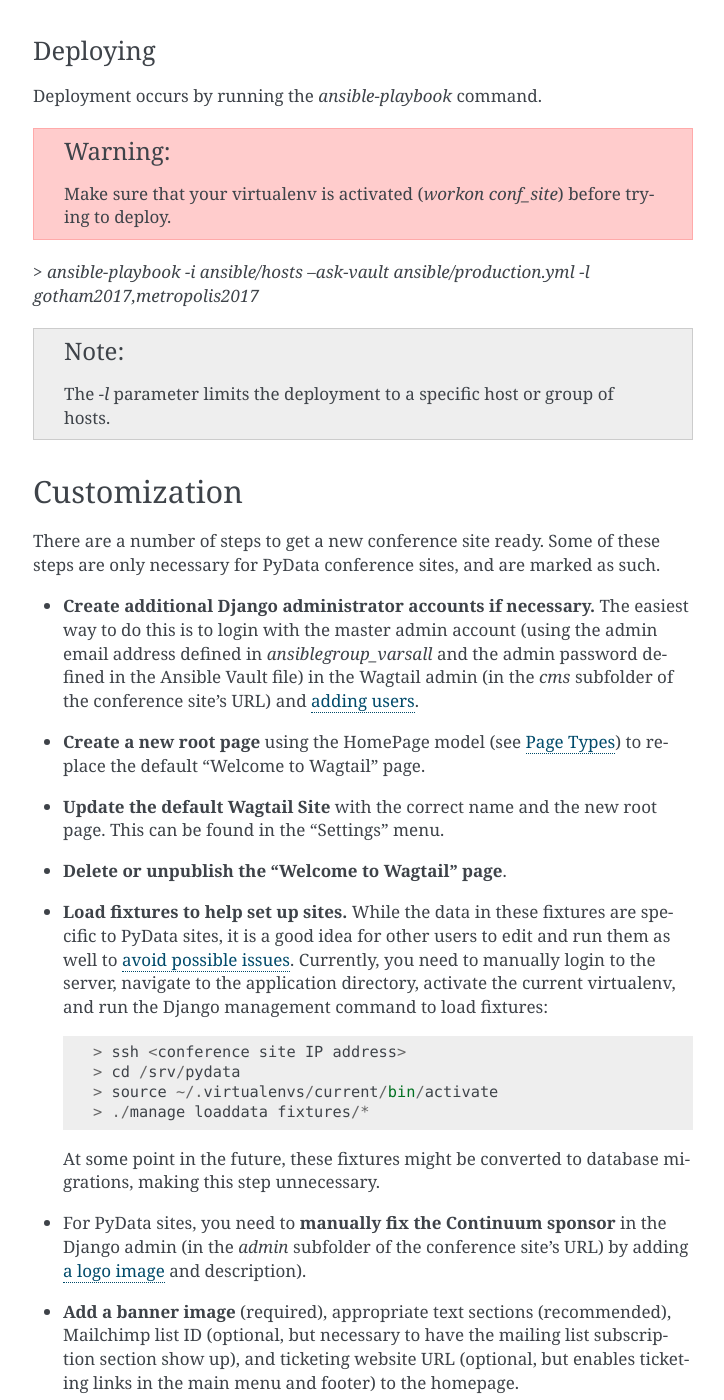
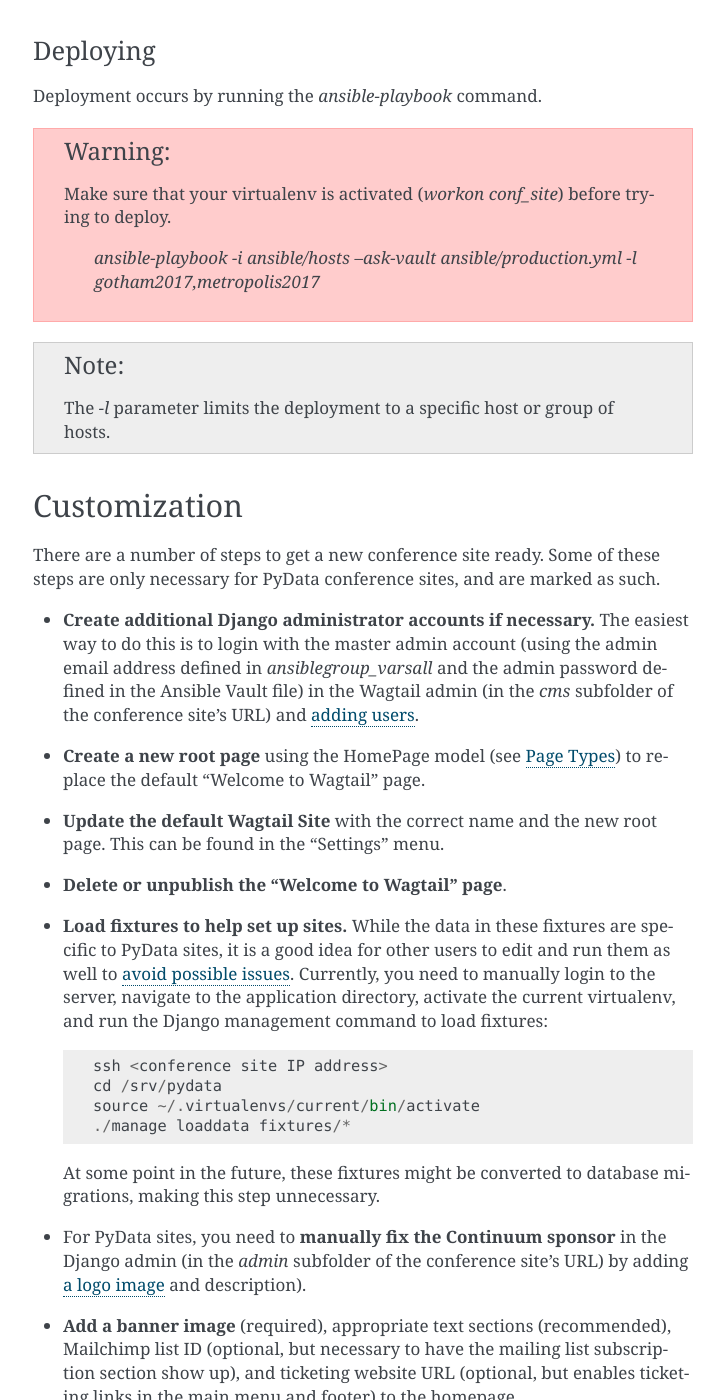
Before and after one commit to pydata/conf_site, a Sphinx documentation site: the page built from docs/source/deployment.rst, in a window 1280 px wide and 1400 px high, scrolled down 2073 px. Shown: the whole window, without its empty margins (387-1111 px from the left). Built offline with Sphinx 7.4.7, drawn with Linux system fonts in a browser that asks for light colours.

Commit message:
Standardize terminal commands in documentation.

```diff
--- a/docs/source/deployment.rst
+++ b/docs/source/deployment.rst
@@ -113,7 +113,7 @@
    Make sure that your virtualenv is activated (`workon conf_site`)
    before trying to deploy.
 
-> `ansible-playbook -i ansible/hosts --ask-vault ansible/production.yml -l gotham2017,metropolis2017`
+    `ansible-playbook -i ansible/hosts --ask-vault ansible/production.yml -l gotham2017,metropolis2017`
 
 .. note::
    The `-l` parameter limits the deployment to a specific host or group of
@@ -143,10 +143,10 @@
   activate the current virtualenv, and run the Django management command
   to load fixtures::
 
-  > ssh <conference site IP address>
-  > cd /srv/pydata
-  > source ~/.virtualenvs/current/bin/activate
-  > ./manage loaddata fixtures/*
+    ssh <conference site IP address>
+    cd /srv/pydata
+    source ~/.virtualenvs/current/bin/activate
+    ./manage loaddata fixtures/*
 
   At some point in the future, these fixtures might be converted to
   database migrations, making this step unnecessary.
```
